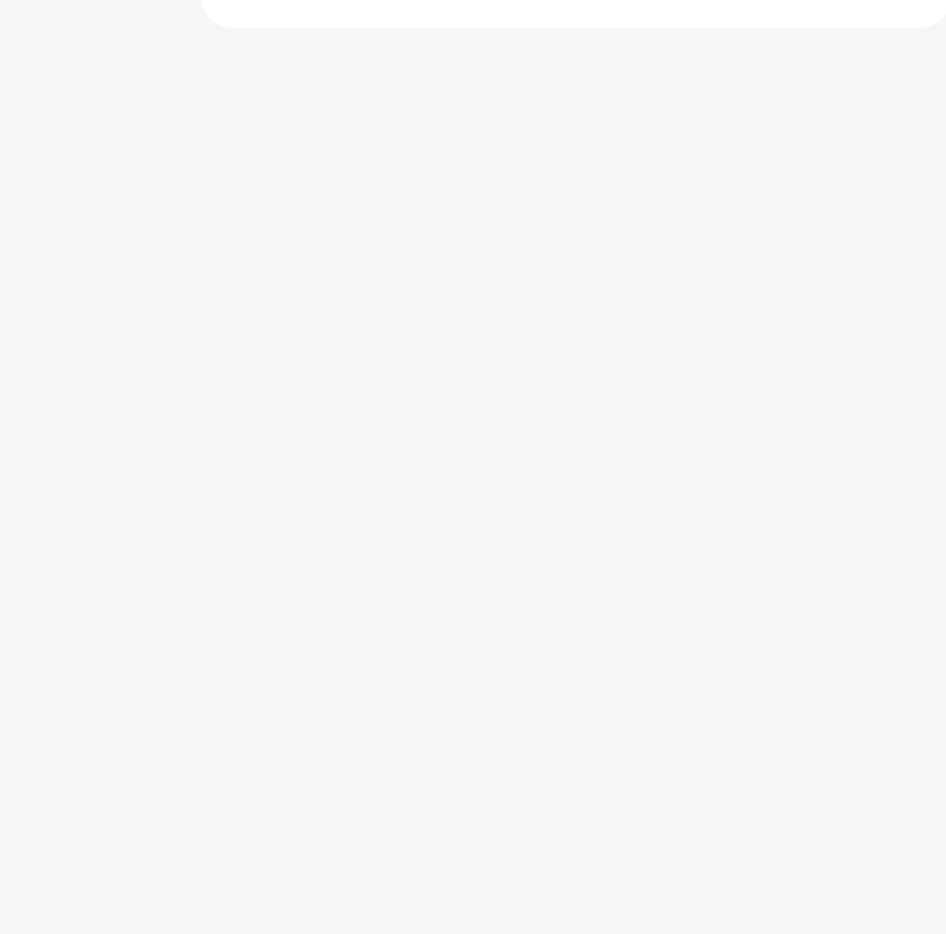
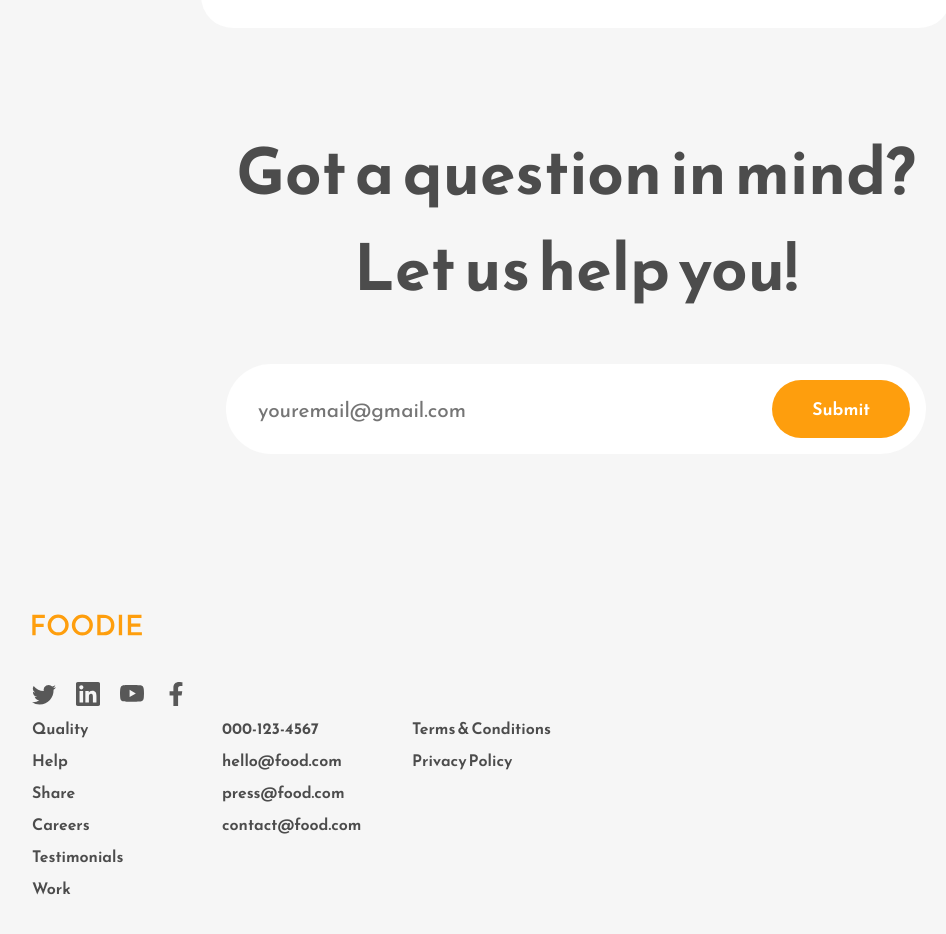
Before and after one commit to carmen-raterman/Landing-Page-Portfolio, a React (Create React App) app: page / in a window 1280 px wide. Shown: the part 3773-4707 px from the top of the page, without its empty margins (64-1010 px from the left). Before the commit the page ends 3833 px from the top, so only its background shows below. Built offline with nearby package versions, Linux system fonts and the light colour scheme.

Commit message:
footer created

```diff
--- a/src/App.js
+++ b/src/App.js
@@ -3,6 +3,8 @@
 import About from "./Components/About";
 import Work from "./Components/Work";
 import Testimonials from "./Components/Testimonials";
+import Contact from "./Components/Contact";
+import Footer from "./Components/Footer";
 
 
 function App() {
@@ -12,6 +14,8 @@
       <About />
       <Work />
       <Testimonials />
+      <Contact />
+      <Footer />
     </div>
   );
 }
--- /dev/null
+++ b/src/Components/Footer.jsx
@@ -0,0 +1,52 @@
+import React from 'react';
+import Logo from "../Assets/Logo.svg";
+import { BsTwitter } from "react-icons/bs";
+import { SiLinkedin } from "react-icons/si";
+import { BsYoutube } from "react-icons/bs";
+import { FaFacebookF } from "react-icons/fa";
+
+const Footer = () => {
+
+  return (
+    <div className="footer-wrapper" >
+        <div className="footer-section-one" >
+            <div className="footer-logo-container">
+                <img src={Logo} alt="" />
+            </div>
+
+            <div className="footer-icons">
+                <BsTwitter />
+                <SiLinkedin />
+                <BsYoutube />
+                <FaFacebookF />
+            </div>
+
+            <div className="footer-section-two">
+                <div className="footer-section-columns">
+                    <span> Quality </span>
+                    <span> Help </span>
+                    <span> Share </span>
+                    <span> Careers </span>
+                    <span> Testimonials </span>
+                    <span> Work </span>
+                </div>
+
+                <div className="footer-section-columns">
+                    <span> 000-123-4567 </span>
+                    <span> hello@food.com </span>
+                    <span> press@food.com </span>
+                    <span> contact@food.com </span>
+                </div>
+
+                <div className="footer-section-columns" >
+                    <span> Terms & Conditions </span>
+                    <span> Privacy Policy </span>
+                </div>
+
+            </div>
+        </div>
+    </div>
+  );
+};
+
+export default Footer
```
